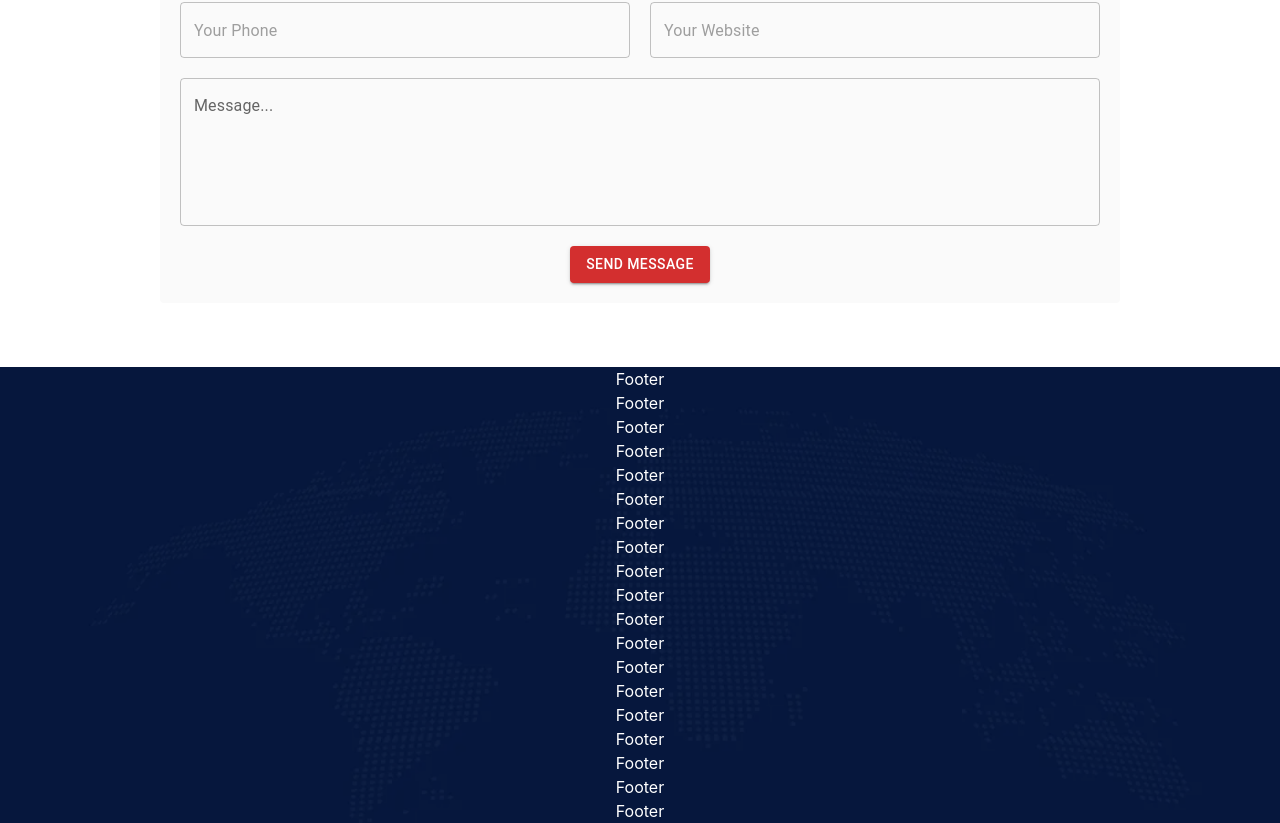
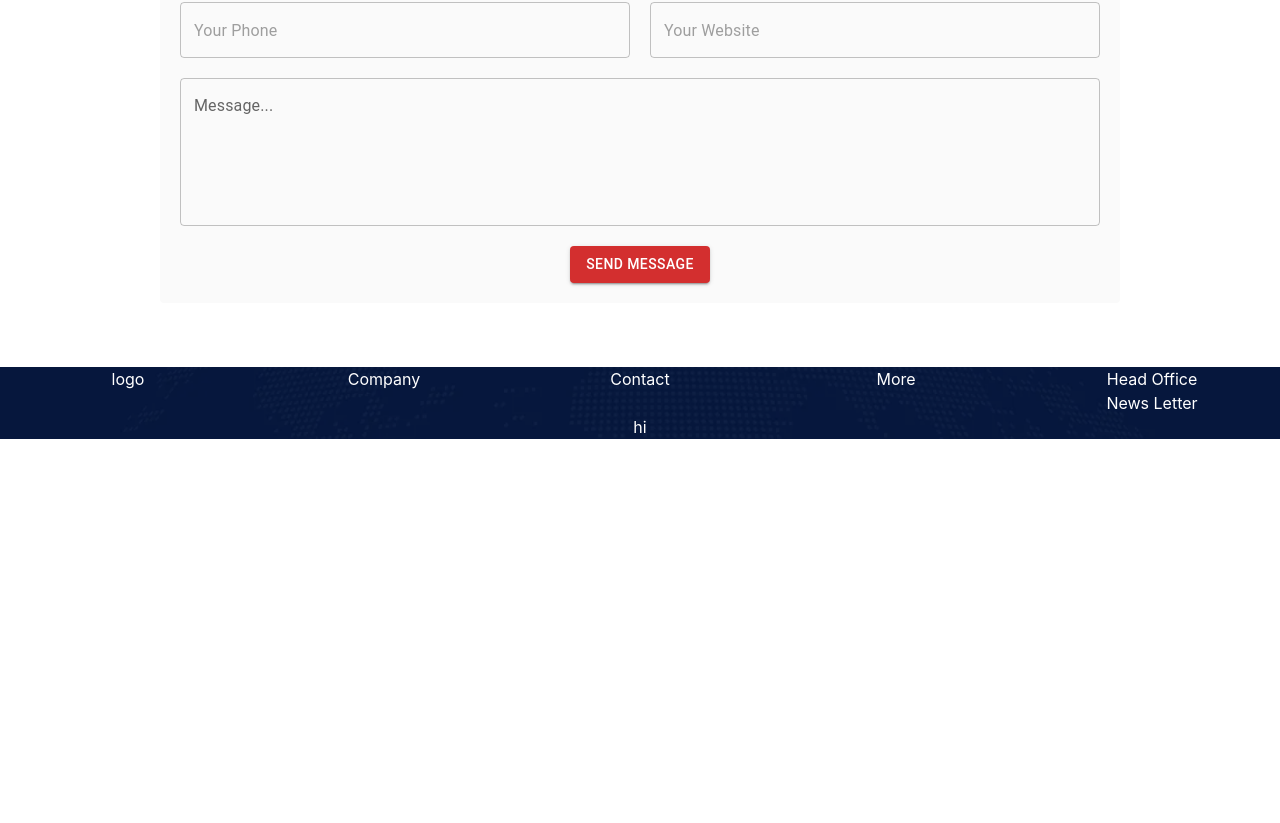
Before and after one commit to emon-webdev/Capital-Trust-Bank, a React (Create React App) app: page / in a window 1280 px wide. Shown: the part 318-1141 px from the top of the page. After the commit the page ends 800 px from the top, so only its background shows below. Built offline with nearby package versions, Linux system fonts and the light colour scheme.

Commit message:
footer compo added

```diff
--- a/src/Pages/Shared/Footer.js
+++ b/src/Pages/Shared/Footer.js
@@ -4,25 +4,27 @@ import "./Footer.css";
 const Footer = () => {
   return (
     <div className="bgi-footer">
-      <h2>Footer</h2>
-      <h2>Footer</h2>
-      <h2>Footer</h2>
-      <h2>Footer</h2>
-      <h2>Footer</h2>
-      <h2>Footer</h2>
-      <h2>Footer</h2>
-      <h2>Footer</h2>
-      <h2>Footer</h2>
-      <h2>Footer</h2>
-      <h2>Footer</h2>
-      <h2>Footer</h2>
-      <h2>Footer</h2>
-      <h2>Footer</h2>
-      <h2>Footer</h2>
-      <h2>Footer</h2>
-      <h2>Footer</h2>
-      <h2>Footer</h2>
-      <h2>Footer</h2>
+      <div className="grid grid-cols-1 md:grid-cols-3 xl:grid-cols-5">
+        <div>logo</div>
+        <div>
+          <h2>Company</h2>
+        </div>
+        <div>
+          <h2>Contact</h2>
+        </div>
+        <div>
+          <h2>More </h2>
+        </div>
+        <div>
+          <div>
+            <h2>Head Office</h2>
+          </div>
+          <div>
+            <h2>News Letter</h2>
+          </div>
+        </div>
+      </div>
+      <div>hi</div>
     </div>
   );
 };
```
